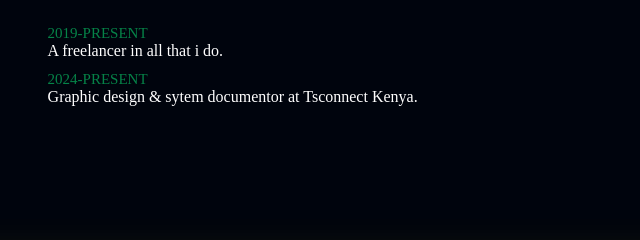
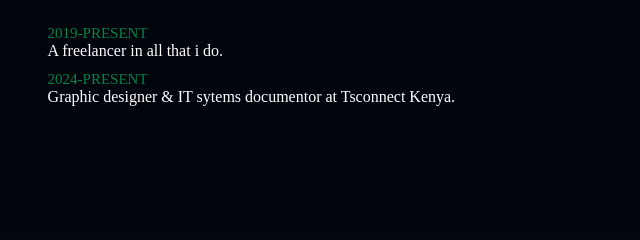
Before and after one commit to 4orty6yx/myportfolio, a plain HTML site: page index.html in a window 1280 px wide. Both pictures are taken after a click on the element "Experience". Shown: the part 1164-1404 px from the top of the page, 490-1130 px from the left. Drawn offline with Linux system fonts and the light colour scheme.

Commit message:
experience

```diff
--- a/index.html
+++ b/index.html
@@ -84,7 +84,7 @@
                     <div class="tab-contents" id="experience">
                         <ul>
                             <li><span>2019-PRESENT</span><br>A freelancer in all that i do.</li>
-                            <li><span>2024-PRESENT</span><br>Graphic design & sytem documentor at Tsconnect Kenya.</li>
+                            <li><span>2024-PRESENT</span><br>Graphic designer & IT sytems documentor at Tsconnect Kenya.</li>
 
                         </ul>
                     </div>
```
